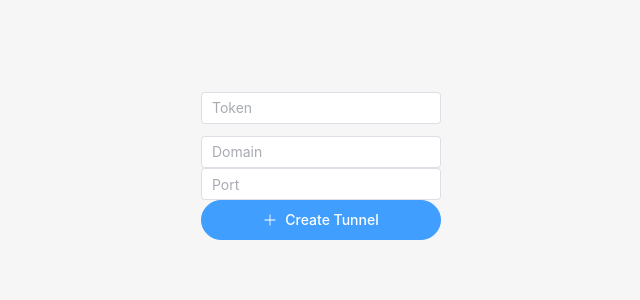
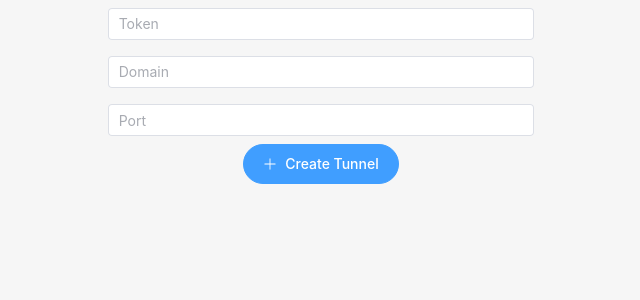
Before and after one commit to Filipponik/ngrok-app, a Vue app: page /create-tunnel in a window 1280 px wide. Shown: the top 300 px of the page, without its empty margins (319-959 px from the left). Built offline with nearby package versions, Linux system fonts and the light colour scheme.

Commit message:
chore: Improved create tunnel layout

```diff
--- a/src/components/CreateTunnel.vue
+++ b/src/components/CreateTunnel.vue
@@ -18,42 +18,28 @@ async function createTunnel() {
 </script>
 
 <template>
-  <main class="container">
-    <div class="row my-3">
-      <el-input
-        style="width: 240px"
-        type="text"
-        v-model="token"
-        placeholder="Token"
-      />
+  <main class="w-full flex justify-center h-full">
+    <div class="w-1/3 h-1/6 flex flex-col justify-center items-center">
+      <div class="w-full my-2">
+        <el-input type="text" v-model="token" placeholder="Token" />
       </div>
-    <div class="row">
-      <el-input
-        style="width: 240px"
-        type="text"
-        v-model="domain"
-        placeholder="Domain"
-      />
+      <div class="w-full my-2">
+        <el-input type="text" v-model="domain" placeholder="Domain" />
       </div>
-    <div class="row">
-      <el-input
-        style="width: 240px"
-        type="number"
-        v-model="port"
-        placeholder="Port"
-      />
+      <div class="w-full my-2">
+        <el-input type="number" v-model="port" placeholder="Port" />
       </div>
-    <div class="row">
+      <div>
         <el-button
           type="primary"
           size="large"
           :icon="Plus"
           tag="router-link"
           round
-        style="width: 240px"
           @click="createTunnel"
           >Create Tunnel</el-button
         >
       </div>
+    </div>
   </main>
 </template>
```
Lines whose indentation alone changed are shown as unchanged.
